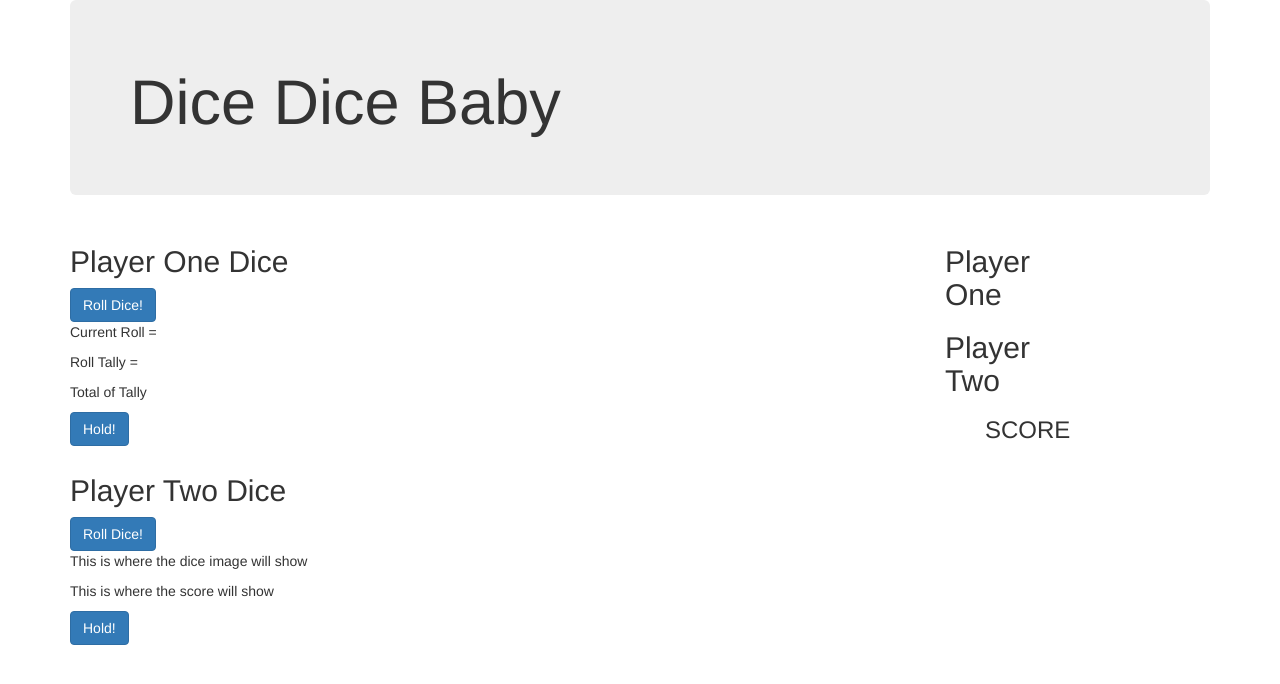
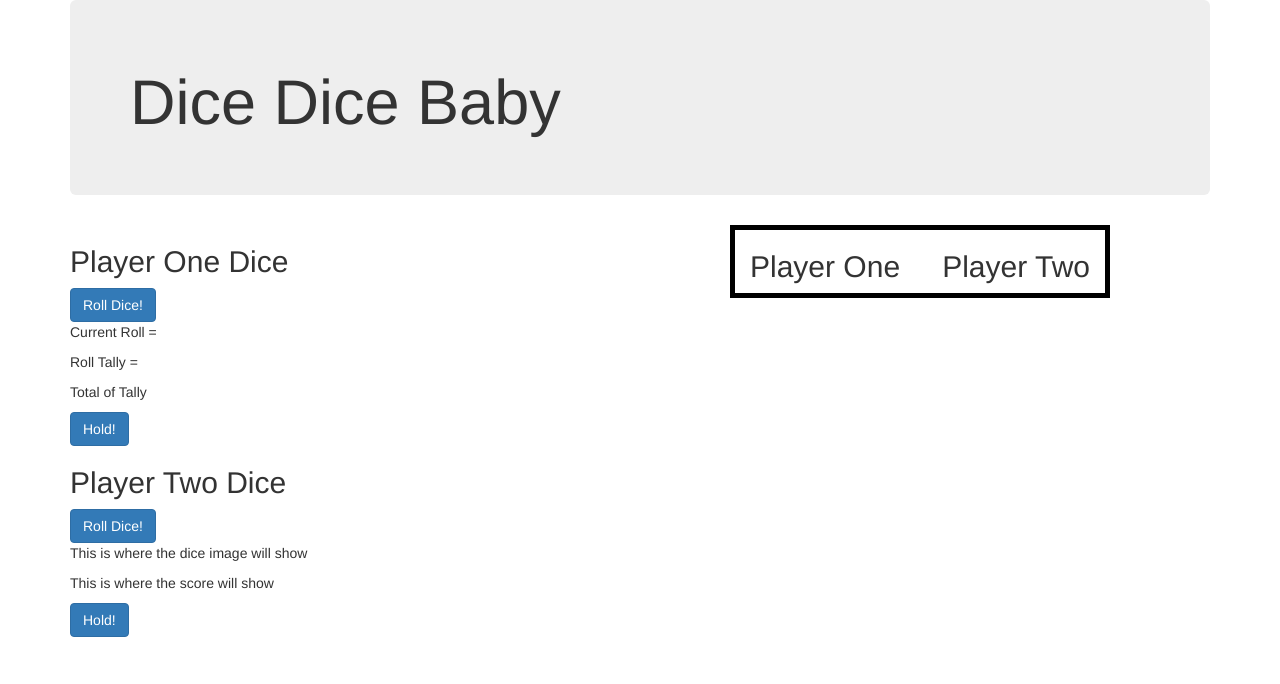
Before and after one commit to evergreencait/pigdice, a plain HTML site: page index.html in a window 1280 px wide. Drawn offline with Linux system fonts and the light colour scheme.

Commit message:
colomns float

```diff
--- a/css/styles.css
+++ b/css/styles.css
@@ -1,4 +1,15 @@
-.row1 {
+.col-md-4 {
   float: right;
   margin-right: 100px;
+  border: 5px solid black;
 }
+
+.playerTwoScore {
+  float: right;
+
+}
+
+.playerOneScore {
+  float: left;
+
+}
--- a/index.html
+++ b/index.html
@@ -25,11 +25,13 @@
             <p id="gameTotalScore"></p>
           </div>
           <!-- playertwo score -->
+          <div class = "row2">
             <div class="playerTwoScore">
               <h2>Player Two</h2>
               <ul id="scoreTwo">
-                <h3>SCORE</h3>
               </ul>
+              <p></p>
+            </div>
           </div>
         </div>
       </div>
```
Lines whose indentation alone changed are shown as unchanged.
